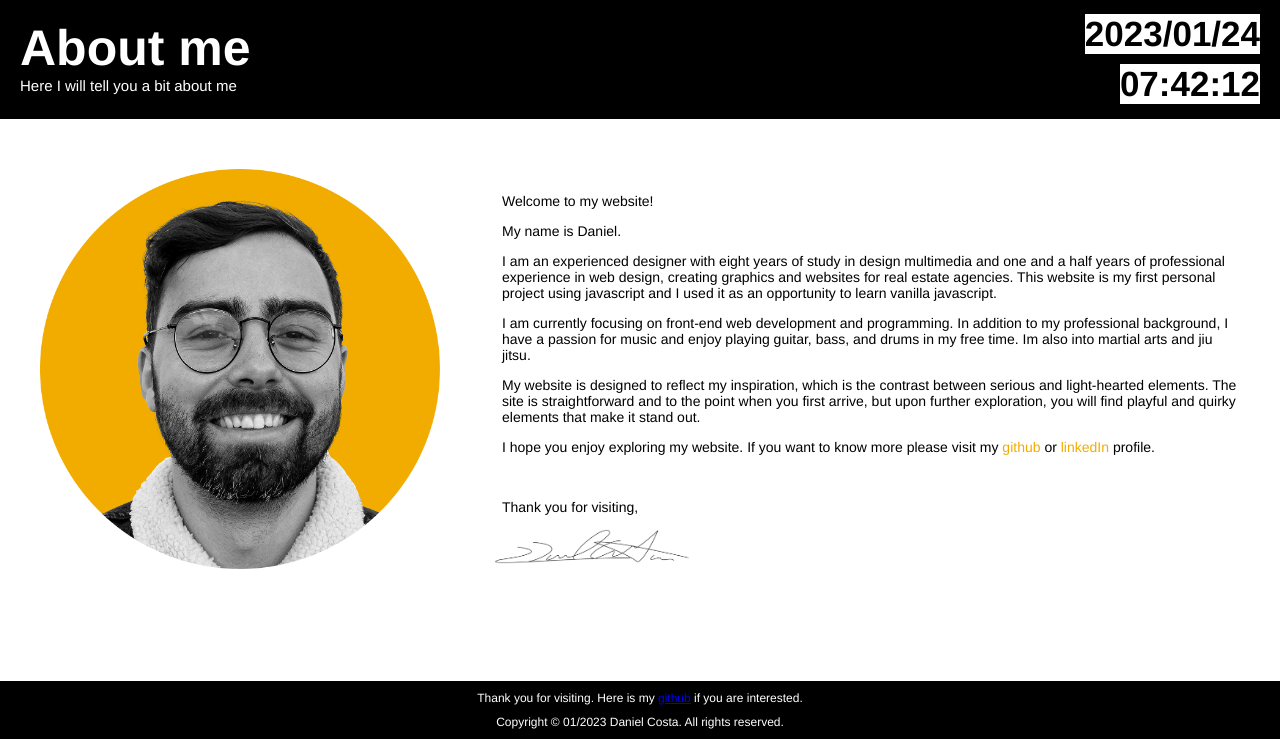
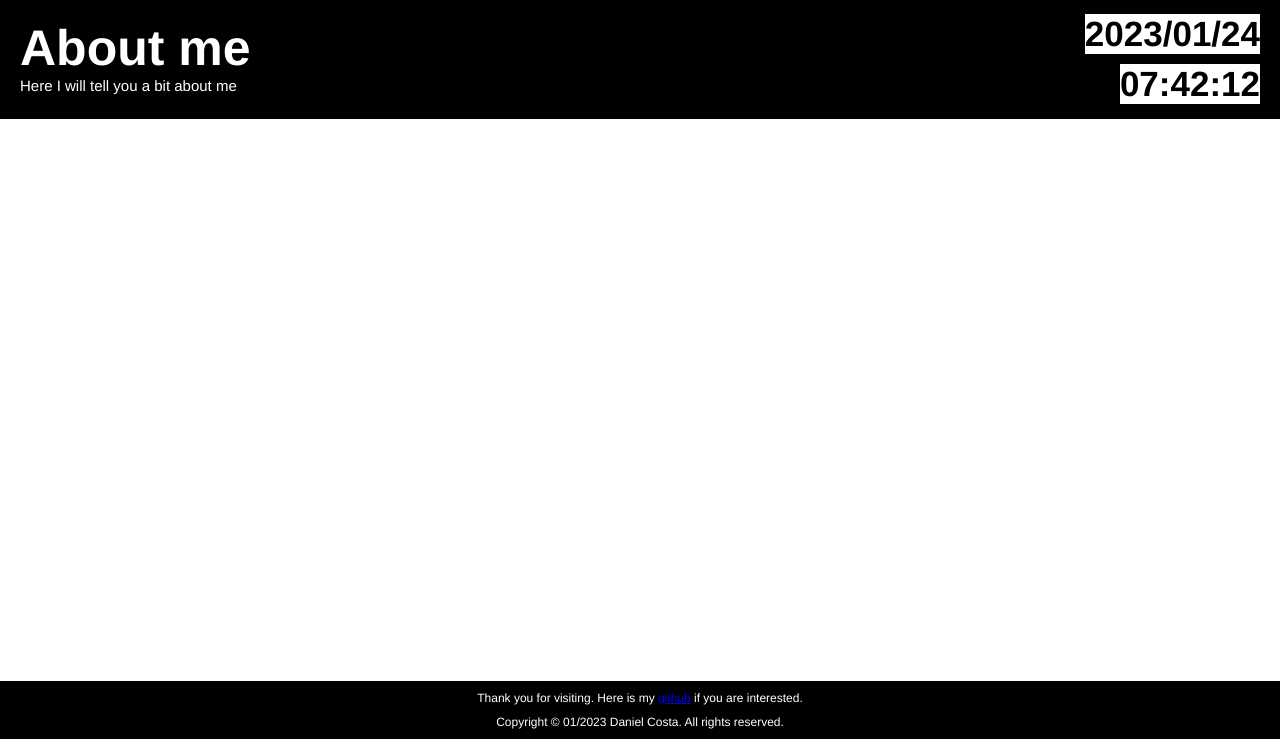
Before and after one commit to ODanielCosta/todolist, a PHP site: page /about.html in a window 1280 px wide. Shown: the part 61-800 px from the top of the page. Run offline with PHP 8.4, Linux system fonts and the light colour scheme.

Commit message:
Revert "Inicio About me"
This reverts commit cdf3f46852003c8ea85a73b84d26bcad65e79bf6.

```diff
--- a/about.html
+++ b/about.html
@@ -50,26 +50,8 @@
     </div>
 
     <main>
-        <div class="bio">
-            <img id="profile-pic" alt="profile-pic" src="img/profile_pic.png">
-        <div class="text">
-            <p>Welcome to my website!
-            </p>
-            <p>My name is Daniel.</p>
-            <p>I am an experienced designer with eight years of study in design multimedia and one and a half years of professional experience in web design, creating graphics and websites for real estate agencies. This website is my first personal project using javascript and I used it as an opportunity to learn vanilla javascript.</p>
-            <p> I am currently focusing on front-end web development and programming.
-                In addition to my professional background, I have a passion for music and enjoy playing guitar, bass, and drums in my free time. Im also into martial arts and jiu jitsu.
-            </p>
-            <p>My website is designed to reflect my inspiration, which is the contrast between serious and light-hearted elements. The site is straightforward and to the point when you first arrive, but upon further exploration, you will find playful and quirky elements that make it stand out.
-            </p>
-            <p>I hope you enjoy exploring my website. If you want to know more please visit my <a target="_blank" class="bio-link" href="https://github.com/ODanielCosta">github</a> or <a target="_blank" class="bio-link" href="https://www.linkedin.com/in/daniel-costa-2baa24140/">linkedIn</a> profile.
-            </p>
-            <br>
-            <p>Thank you for visiting,
-            </p>
-            <img class="text-sig" alt="daniel" src="img/sig.png">
-        </div>
-        </div>
+
+
 
     </main>
 
--- a/style.css
+++ b/style.css
@@ -306,43 +306,6 @@ li.change-style button{
     font-family: 'Yantramanav', sans-serif;
 }
 
-/*ABOUT*/
-
-.bio{
-    display: flex;
-    margin-top: 50px;
-}
-
-#profile-pic{
-    width: 400px;
-    height: 400px;
-    margin-left: 20px;
-}
-
-.text{
-    margin-top: 10px;
-    margin-left: 5%;
-    width: 100%;
-    margin-right: 20px;
-    font-family: "Helvetica Neue",Helvetica,sans;
-    font-size: 14px;
-}
-
-.bio-link{
-    color: #f2ac00;
-    text-decoration: none;
-}
-
-.bio-link:hover{
-    font-weight: 600;
-    text-decoration: underline;
-}
-
-.text-sig{
-    width: 200px;
-    margin-left: -10px;
-}
-
 
 /*FOOTER*/
 
@@ -375,43 +338,3 @@ footer p{
     display: flex;
     flex-direction: column;
 }
-
-
-
-/*///////////////////////////////////////////////*/
-/*///////////////////////////////////////////////*/
-/*///////////////////////////////////////////////*/
-
-/*MEDIA QUERYS*/
-
-/*1440*/
-/*----------------------------------*/
-
-@media only screen and(max-width:1440px){
-
-}
-
-
-/*1120*/
-/*----------------------------------*/
-
-@media only screen and(max-width:1120px){
-
-}
-
-
-
-/*800*/
-/*----------------------------------*/
-
-@media only screen and(max-width:800px){
-
-}
-
-
-/*480*/
-/*----------------------------------*/
-
-@media only screen and(max-width:480px){
-
-}
```
Also changed, not shown: img/profile_pic.png (deleted), img/sig.png (deleted).
